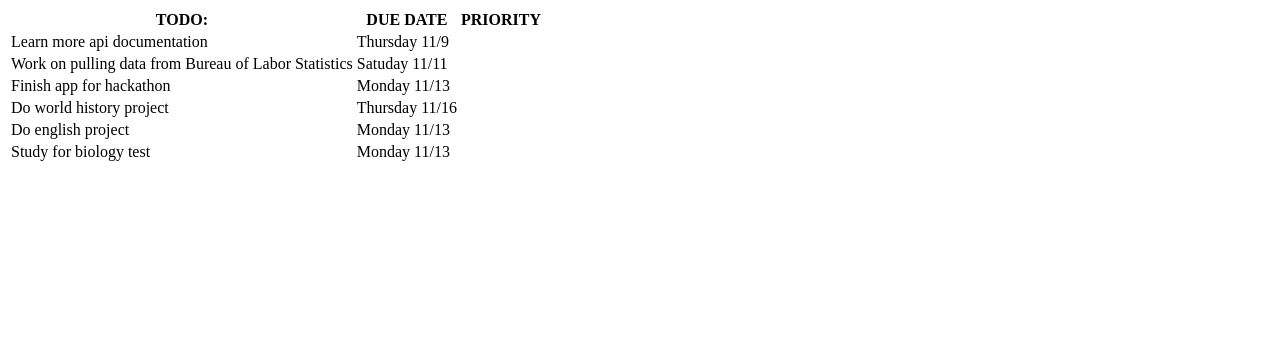
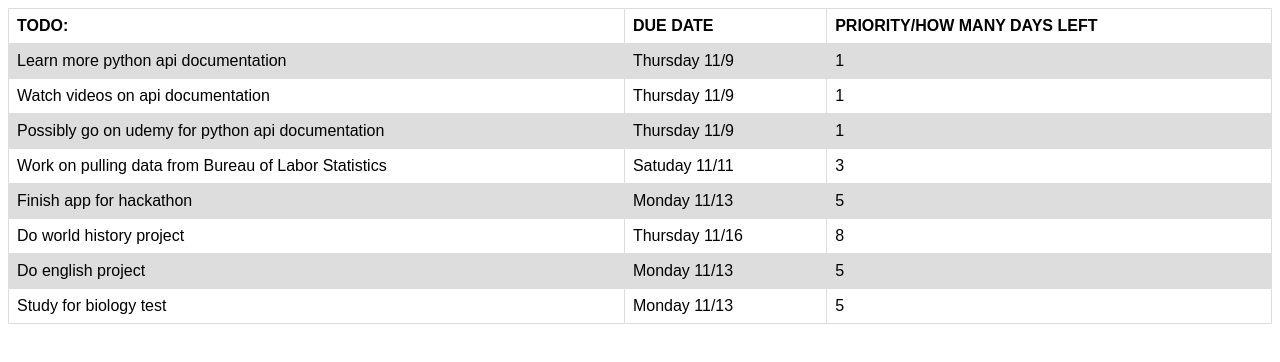
Before and after one commit to calee14/calee14.github.io, a plain HTML site: page todolist/index.html in a window 1280 px wide. Drawn offline with nearby package versions, Linux system fonts and the light colour scheme.

Commit message:
finished todo list

```diff
--- a/todolist/index.html
+++ b/todolist/index.html
@@ -2,38 +2,59 @@
 
 <html>
  	<head>
- 	<title>Cap's TODO: List</title>
+	 	<title>Cap's TODO: List</title>
+	 	<link rel="stylesheet" type="text/css" href="index.css">
+	 	<link rel="stylesheet" type="javascript" href="index.js">
  	</head>
 
  	<body>
- 		<table>
+ 		<table id="mytab1">
 	 		<th>TODO:</th>
 	 		<th>DUE DATE</th>
-	 		<th>PRIORITY</th>
+	 		<th>PRIORITY/HOW MANY DAYS LEFT</th>
  		<tr>
- 			<td>Learn more api documentation</td>
+ 			<td>Learn more python api documentation</td>
  			<td>Thursday 11/9</td>
+ 			<td>0</td>
+ 		</tr>
+ 		<tr>
+ 			<td>Watch videos on api documentation</td>
+ 			<td>Thursday 11/9</td>
+ 			<td>0</td>
+ 		</tr>
+ 		<tr>
+ 			<td>Possibly go on udemy for python api documentation</td>
+ 			<td>Thursday 11/9</td>
+ 			<td>0</td>
  		</tr>
  		<tr>
  			<td>Work on pulling data from Bureau of Labor Statistics</td>
  			<td>Satuday 11/11</td>
+ 			<td>0</td>
  		</tr>
  		<tr>
  			<td>Finish app for hackathon</td>
  			<td>Monday 11/13</td>
+ 			<td>0</td>
  		</tr>
  		<tr>
  			<td>Do world history project</td>
  			<td>Thursday 11/16</td>
+ 			<td>0</td>
  		</tr>
  		<tr>
  			<td>Do english project</td>
  			<td>Monday 11/13</td>
+ 			<td>0</td>
  		</tr>
  		<tr>
  			<td>Study for biology test</td>
  			<td>Monday 11/13</td>
+ 			<td>0</td>
  		</tr>
  		</table>
+
+ 		<script src="https://ajax.googleapis.com/ajax/libs/jquery/2.1.3/jquery.min.js"></script>
+        <script src="index.js"></script>
  	</body>
 </html>
--- a/todolist/index.js
+++ b/todolist/index.js
@@ -1,5 +1,23 @@
-var numArray = [];
-$("tr").each(function(n){
-   numArray[n] = $(this).text();
-});
-console.log(numArray)
+var d = new Date();
+
+var month = d.getMonth()+1;
+var day = d.getDate();
+
+$('#mytab1 tr').each(function(){
+    $(this).find('td').each(function(e){
+        //do your stuff, you can use $(this) to get current cell
+        if(e == 1) {
+        	var due = $(this).text();
+        	due = due.substring(due.indexOf("/") + 1);
+        	var priority = due - day
+            if(priority < 0) {
+                priority = "Hurry up and stop procrastinating";
+            }
+        	$(this).parent().children().eq(2).text(priority);
+        }
+        // console.log($(this))
+        // console.log(e);
+        // console.log($(this).text());
+        // console.log($(this).parent().children().eq(2));
+    })
+})
```
